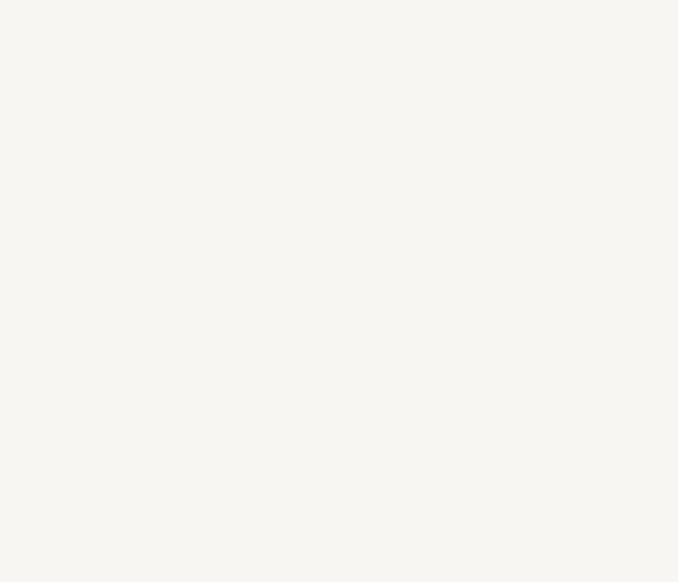
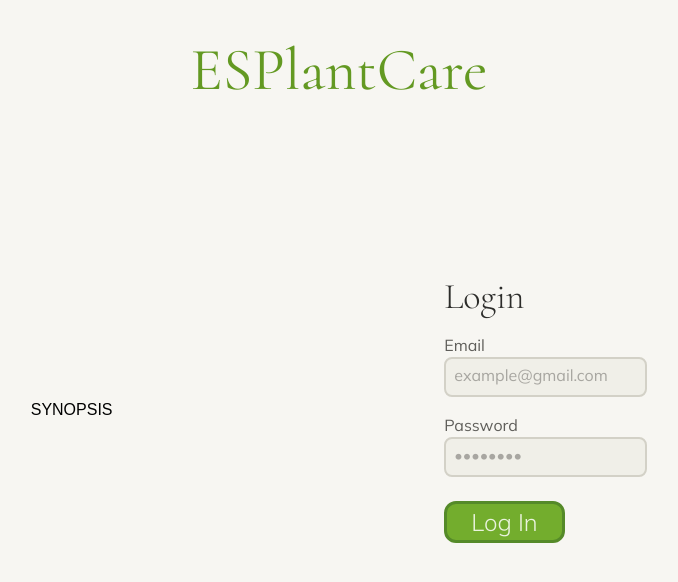
Before and after one commit to DrIgris/esplantcare, a Next.js app: page /login in a window 1280 px wide. Shown: the top 582 px of the page, without its empty margins (301-979 px from the left). Built offline with nearby package versions, Linux system fonts and the light colour scheme.

Commit message:
Some more login work, UI additions

```diff
--- a/app/globals.css
+++ b/app/globals.css
@@ -8,13 +8,16 @@
   --color-panel: #F0EFE8;
   --color-special-panel: #EAF3DE;
 
+  --color-text-title: #639922;
   --color-text-primary: #2C2C2A;
   --color-text-secondary: #5F5E5A;
 
   --color-border: #D3D1C7;
 
-  --color-button-primary: #639922;
-  --color-button-secondary: #3B6D11;
+  --color-button-primary: #73ad2d;
+  --color-button-secondary: #558a29;
+
+  --color-opacit-text: rgba(95, 94, 90, 0.6);
 
   --color-moisture-wet: #E6F1FB;
   --color-moisture-optimal: #EAF3DE;
--- a/app/layout.tsx
+++ b/app/layout.tsx
@@ -3,13 +3,13 @@ import { Cormorant, Mulish } from "next/font/google";
 import "./globals.css";
 
 const cormorant = Cormorant({
-  weight: ['600'],
+  weight: ['300', '400', '500', '600', '700'],
   subsets: ['latin'],
   variable: '--font-heading',
 })
 
 const mulish = Mulish({
-  weight: ['300'],
+  weight: ['300', '400', '500', '600'],
   subsets: ['latin'],
   variable: '--font-body',
 })
--- /dev/null
+++ b/app/login/loginForm.tsx
@@ -0,0 +1,72 @@
+'use client';
+
+import { useRouter } from 'next/navigation'
+import { useState } from 'react';
+import { autoPlacement, autoUpdate, offset, useFloating } from '@floating-ui/react-dom';
+
+export default function LoginForm() {
+
+    const router = useRouter();
+    const [email, setEmail] = useState('')
+    const [password, setPassword] = useState('')
+    const [focused, setFocused] = useState(false)
+    const {refs, floatingStyles} = useFloating({
+        whileElementsMounted: autoUpdate,
+        middleware: [offset(8), autoPlacement({allowedPlacements: ['bottom', 'left']},)],
+    });
+
+    const criteria = [
+    { id: 'upper',   label: 'One capital letter',            test: (v: string) => /[A-Z]/.test(v) },
+    { id: 'num',     label: 'One number',                    test: (v: string) => /\d/.test(v) },
+    { id: 'special', label: 'One special character (!@#$%&*)', test: (v: string) => /[!@#$%&*]/.test(v) },
+    { id: 'len',     label: 'At least 8 characters',         test: (v: string) => v.length >= 8 },
+    ]
+
+    const handleSubmit = (e: React.SubmitEvent<HTMLFormElement>) => {
+        e.preventDefault();
+        const emailPattern = /\w+@\w+\.\w+/;
+        if (!emailPattern.test(email)) {
+            console.error('Invalid email format');
+            return;
+        }
+
+        //auth
+        router.push('/home');
+    }
+
+
+    return (
+
+
+            <form className='relative' onSubmit={handleSubmit}>
+                <div id='fields' className="flex flex-col">
+                    <label className="font-body text-text-secondary">
+                    Email
+                    </label>
+                    <input type="email" name="email" value={email} onChange={(e) => setEmail(e.target.value)} required placeholder="example@gmail.com" className="text-text-secondary pt-1 pb-2 px-2 align-middle font-body border-2 border-border bg-panel rounded-lg" />
+                        <div id='passfield' className='flex flex-col'>
+                            <label className="font-body text-text-secondary mt-4">
+                            Password
+                            </label>
+                            <input type="password" ref={refs.setReference} onFocus={() => setFocused(true)} onBlur={() => setFocused(false)} name="password" value={password} onChange={(e) => setPassword(e.target.value)} required placeholder="••••••••" className="text-text-secondary  pt-1 pb-2 px-2 align-middle font-body border-2 border-border bg-panel rounded-lg" />
+                            {focused && (
+                            <div className='border-2 border-border rounded-2xl bg-panel px-1' style={floatingStyles} ref={refs.setFloating}>
+                                {criteria.map(({ id, label, test }) => {
+                                    const passed = test(password)
+                                    return (
+                                    <div key={id} className="flex items-center gap-2 py-1">
+                                        <span className={`w-2 h-2 rounded-full shrink-0 ${passed ? 'bg-button-primary' : 'bg-opacit-text'}`} />
+                                        <span className={`font-body text-xs font-medium ${passed ? 'text-button-primary' : 'text-opacit-text'}`}>
+                                        {label}
+                                        </span>
+                                    </div>
+                                    )
+                                })}
+                            </div>
+                            )}
+                            <button type="submit" className="bg-button-primary border-3 w-fit font-body font-light text-2xl px-6  py-0.5 mt-30 lg:mt-6 text-special-panel border-button-secondary rounded-xl transform hover:bg-text-title active:translate-y-1 active:translate-x-1">Log In</button>
+                        </div>
+                </div>
+            </form>
+            );
+}
--- a/app/login/page.tsx
+++ b/app/login/page.tsx
@@ -1,16 +1,20 @@
 import Image from "next/image";
+import LoginForm from "./loginForm";
 
 export default function Login() {
   return (
-    <>
-      <div id='login'>
+    <div id='login-page' className="flex h-screen w-screen justify-center items-center flex-col lg:overflow-hidden m-10 ">
+      <span id='login-title' className="text-6xl mt-10 font-heading text-text-title">ESPlantCare</span>
+      <div id='login-page-content' className="flex h-screen w-screen justify-center overflow-hidden lg:justify-evenly items-center flex-col lg:flex-row lg:overflow-hidden-hidden mb-20 ">
+        <div id='synopsis' className="mb-20 lg:mb-0">
+          <p>SYNOPSIS</p>
+        </div>
 
+        <div id='login' className="flex flex-col">
+          <span id='login-header' className="text-4xl font-heading font-light text-text-primary mb-4">Login</span>
+          <LoginForm />
+        </div>
       </div>
-
-      <div id='synopsis'>
-
-      </div>
-
-    </>
+    </div>
   );
 }
--- a/package.json
+++ b/package.json
@@ -9,6 +9,7 @@
     "lint": "eslint"
   },
   "dependencies": {
+    "@floating-ui/react-dom": "^2.1.8",
     "next": "16.2.1",
     "react": "19.2.4",
     "react-dom": "19.2.4"
```
Also changed, not shown: 1 other file (tests, documents, lock files or other folders).
